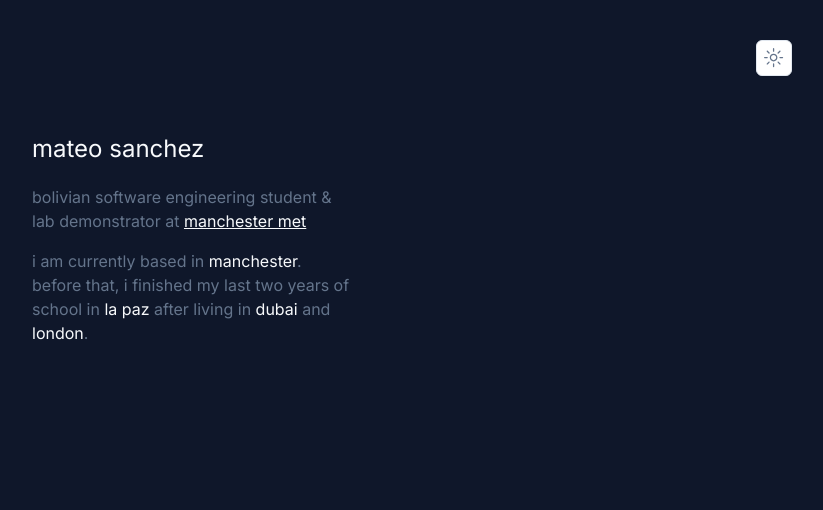
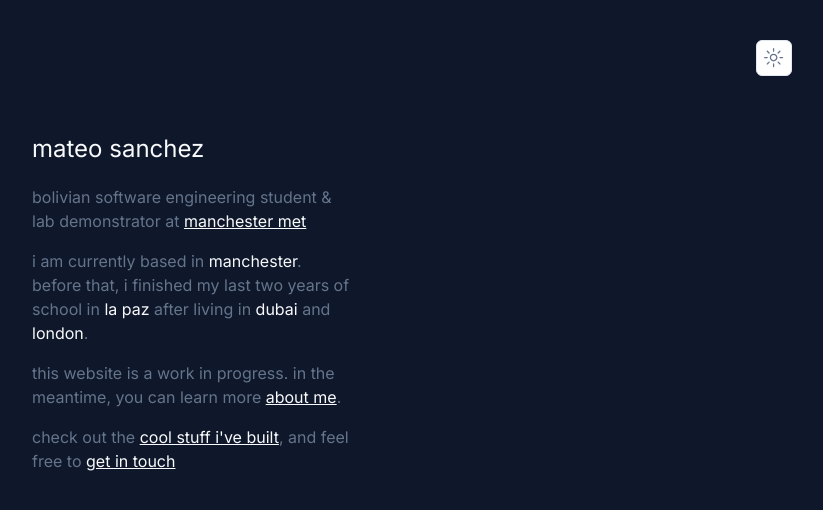
Before and after one commit to mateosanchezl/mateo-dev, a Next.js app: page / in a window 1280 px wide. Shown: the top 510 px of the page, without its empty margins (448-1271 px from the left). Built offline with nearby package versions, Linux system fonts and the light colour scheme.

Commit message:
landing page done

```diff
--- /dev/null
+++ b/src/app/about/page.tsx
@@ -0,0 +1,7 @@
+import React from "react";
+
+function AboutPage() {
+  return <div>AboutPage</div>;
+}
+
+export default AboutPage;
--- a/src/app/page.tsx
+++ b/src/app/page.tsx
@@ -1,7 +1,14 @@
-import Image from "next/image";
-import { ModeToggle } from "@/components/theme-toggle";
+"use client";
+
+import ModeToggle from "@/components/theme-toggle";
+import SocialsToggle from "@/components/socials-toggle";
+import Link from "next/link";
+import { useState } from "react";
+import { Button } from "@/components/ui/button";
 
 export default function Home() {
+  const [isVisible, setIsVisible] = useState<boolean>(false);
+
   return (
     <div className="h-screen bg-primary flex justify-center items-center text-muted-foreground ">
       <div className="absolute right-10 top-10">
@@ -26,6 +33,33 @@ export default function Home() {
           in <span className="text-primary-foreground">dubai</span> and{" "}
           <span className="text-primary-foreground">london</span>.
         </p>
+        <p className="pt-4">
+          this website is a work in progress. in the meantime, you can learn
+          more{" "}
+          <Link className="text-primary-foreground underline" href={"/about"}>
+            about me
+          </Link>
+          .
+        </p>
+        <p className="pt-4">
+          check out the{" "}
+          <Link
+            href={"/projects"}
+            className="text-primary-foreground underline"
+          >
+            cool stuff i&apos;ve built
+          </Link>
+          , and feel free to{" "}
+          <button
+            className="text-primary-foreground underline"
+            onClick={() => {
+              setIsVisible(!isVisible);
+            }}
+          >
+            get in touch
+          </button>
+        </p>
+        <SocialsToggle isVisible={isVisible} />
       </div>
     </div>
   );
--- /dev/null
+++ b/src/app/projects/page.tsx
@@ -0,0 +1,7 @@
+import React from "react";
+
+function Projects() {
+  return <div>Projects</div>;
+}
+
+export default Projects;
--- /dev/null
+++ b/src/components/socials-toggle.tsx
@@ -0,0 +1,32 @@
+"use client";
+
+import React from "react";
+import { GitHubLogoIcon, LinkedInLogoIcon } from "@radix-ui/react-icons";
+import Link from "next/link";
+
+interface SocialsToggleProps {
+  isVisible: boolean;
+}
+
+function SocialsToggle({ isVisible }: SocialsToggleProps) {
+  return (
+    <div className="flex flex-row pt-4 h-24 overflow-hidden">
+      <div
+        className={`flex transition-all duration-500 ease-in-out ${
+          isVisible
+            ? "opacity-100 translate-y-0"
+            : "opacity-0 -translate-y-full"
+        }`}
+      >
+        <Link href="https://github.com/" passHref={true}>
+          <GitHubLogoIcon className="h-8 w-8 transition-transform duration-300 ease-in-out hover:scale-110" />
+        </Link>
+        <Link href="https://linkedin.com/" passHref={true}>
+          <LinkedInLogoIcon className="h-8 w-8 ml-3 transition-transform duration-300 ease-in-out hover:scale-110" />
+        </Link>
+      </div>
+    </div>
+  );
+}
+
+export default SocialsToggle;
--- a/src/components/theme-toggle.tsx
+++ b/src/components/theme-toggle.tsx
@@ -13,7 +13,7 @@ import {
   DropdownMenuTrigger,
 } from "../components/ui/dropdown-menu";
 
-export function ModeToggle() {
+export default function ModeToggle() {
   const { setTheme } = useTheme();
 
   return (
```
